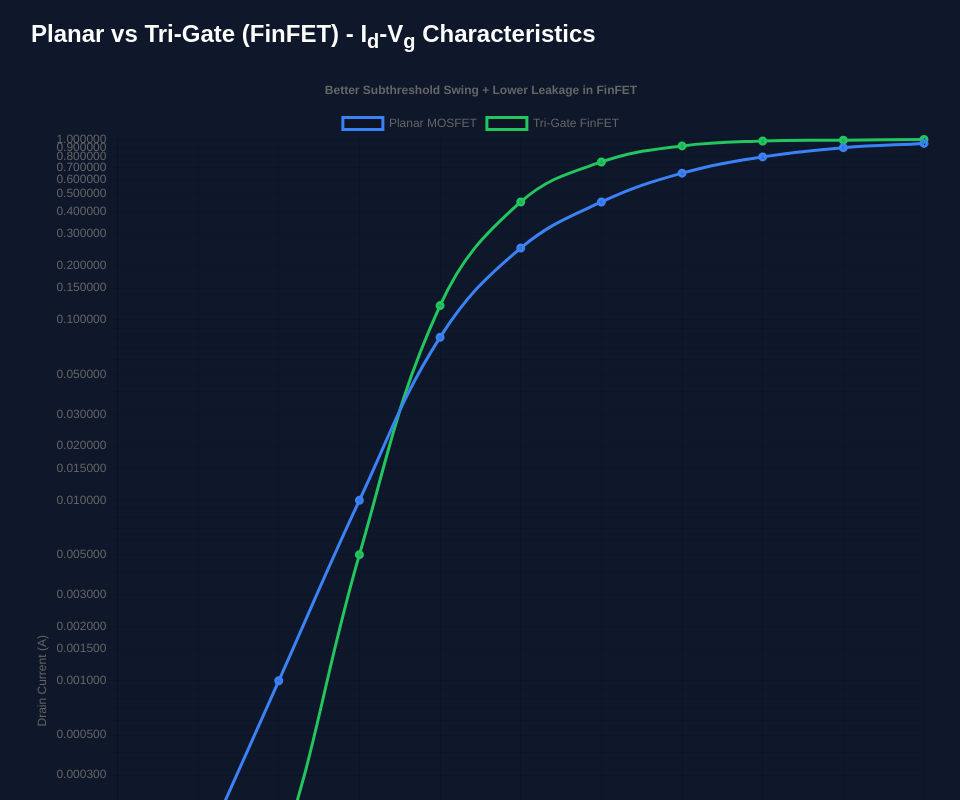
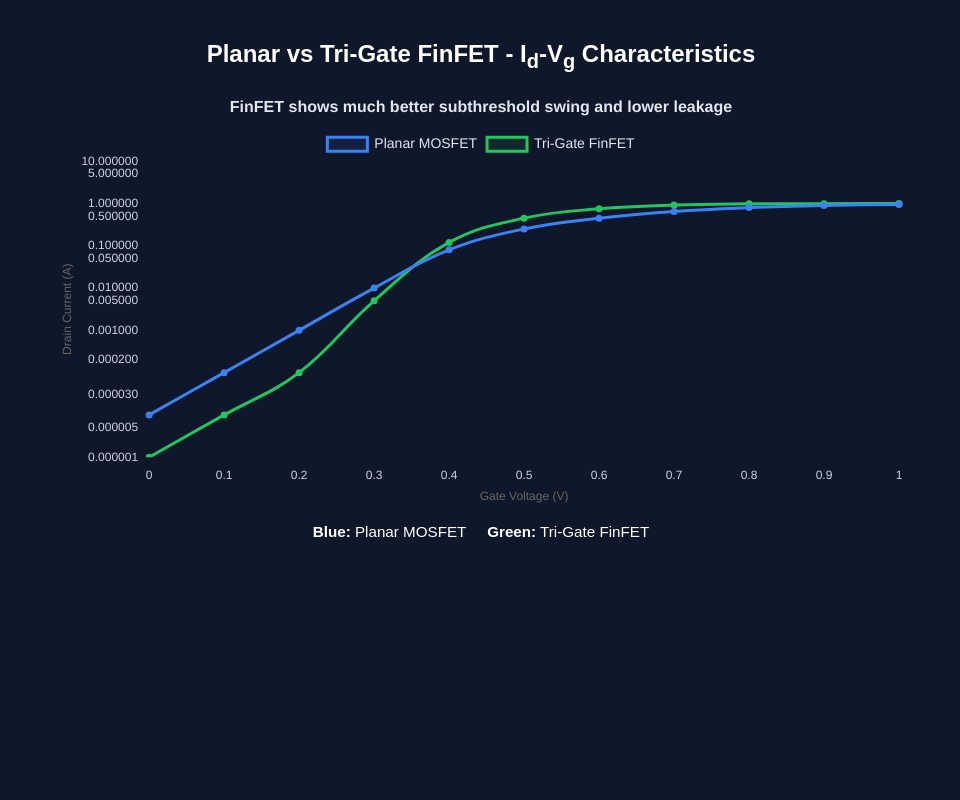
Before and after one commit to najlabintnajeeb/FinFET-Circuit-Design, a plain HTML site: page Module_1_Scaling_Beyond_CMOS/L3_Introduction_To_FinFETs/finfet-3d.html in a window 1280 px wide. Shown: the top 800 px of the page, without its empty margins (159-1119 px from the left). Drawn offline with nearby package versions, Linux system fonts and the light colour scheme.

Commit message:
Update finfet-3d.html

```diff
--- a/Module_1_Scaling_Beyond_CMOS/L3_Introduction_To_FinFETs/finfet-3d.html
+++ b/Module_1_Scaling_Beyond_CMOS/L3_Introduction_To_FinFETs/finfet-3d.html
@@ -6,18 +6,41 @@
   <title>Id-Vg Curve Comparison</title>
   <script src="https://cdn.jsdelivr.net/npm/chart.js@4.4.1/dist/chart.umd.min.js"></script>
   <style>
-    body { margin: 20px; background: #0f172a; color: white; font-family: Arial; }
-    .container { max-width: 900px; margin: auto; }
+    body {
+      margin: 0;
+      padding: 20px;
+      background: #0f172a;
+      color: white;
+      font-family: Arial, sans-serif;
+    }
+    .container {
+      max-width: 850px;
+      margin: auto;
+    }
+    h2 {
+      text-align: center;
+      margin-bottom: 15px;
+    }
+    canvas {
+      max-height: 420px !important;
+      width: 100% !important;
+    }
   </style>
 </head>
 <body>
   <div class="container">
-    <h2>Planar vs Tri-Gate (FinFET) - I<sub>d</sub>-V<sub>g</sub> Characteristics</h2>
-    <canvas id="idvgChart" height="400"></canvas>
+    <h2>Planar vs Tri-Gate FinFET - I<sub>d</sub>-V<sub>g</sub> Characteristics</h2>
+    <canvas id="idvgChart"></canvas>
+
+    <p style="text-align:center; margin-top:15px; font-size:0.95em;">
+      <strong>Blue:</strong> Planar MOSFET &nbsp;&nbsp;&nbsp;
+      <strong>Green:</strong> Tri-Gate FinFET
+    </p>
   </div>
 
   <script>
     const ctx = document.getElementById('idvgChart');
+
     new Chart(ctx, {
       type: 'line',
       data: {
@@ -27,27 +50,52 @@
             label: 'Planar MOSFET',
             data: [0.00001, 0.0001, 0.001, 0.01, 0.08, 0.25, 0.45, 0.65, 0.8, 0.9, 0.95],
             borderColor: '#3b82f6',
+            backgroundColor: 'rgba(59, 130, 246, 0.1)',
             tension: 0.4,
-            borderWidth: 3
+            borderWidth: 3,
+            pointRadius: 2
           },
           {
             label: 'Tri-Gate FinFET',
             data: [0.000001, 0.00001, 0.0001, 0.005, 0.12, 0.45, 0.75, 0.92, 0.98, 0.99, 1.0],
             borderColor: '#22c55e',
+            backgroundColor: 'rgba(34, 197, 94, 0.1)',
             tension: 0.4,
-            borderWidth: 3
+            borderWidth: 3,
+            pointRadius: 2
           }
         ]
       },
       options: {
-        animation: { duration: 2500, easing: 'easeOutQuart' },
+        responsive: true,
+        maintainAspectRatio: true,
+        animation: { duration: 2000, easing: 'easeOutQuart' },
+
         scales: {
-          y: { type: 'logarithmic', title: { display: true, text: 'Drain Current (A)' } },
-          x: { title: { display: true, text: 'Gate Voltage (V)' } }
+          y: {
+            type: 'logarithmic',
+            title: { display: true, text: 'Drain Current (A)' },
+            min: 0.000001,
+            max: 10,
+            ticks: { color: '#cbd5e1' }
+          },
+          x: {
+            title: { display: true, text: 'Gate Voltage (V)' },
+            ticks: { color: '#cbd5e1' }
+          }
         },
+
         plugins: {
-          legend: { position: 'top' },
-          title: { display: true, text: 'Better Subthreshold Swing + Lower Leakage in FinFET' }
+          legend: {
+            position: 'top',
+            labels: { color: '#e2e8f0', font: { size: 14 } }
+          },
+          title: {
+            display: true,
+            text: 'FinFET shows much better subthreshold swing and lower leakage',
+            color: '#e2e8f0',
+            font: { size: 16 }
+          }
         }
       }
     });
```
